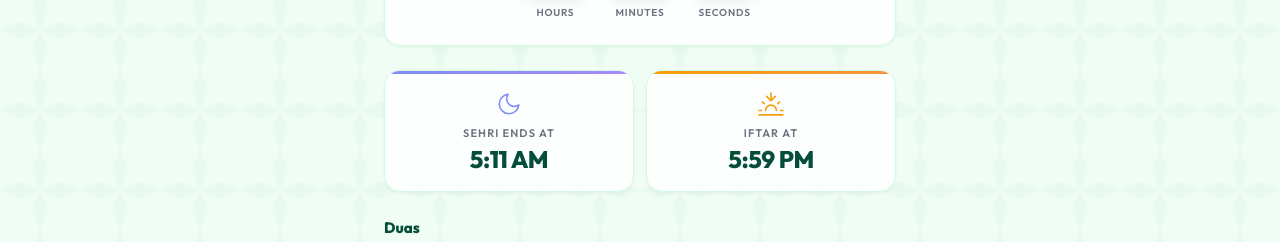
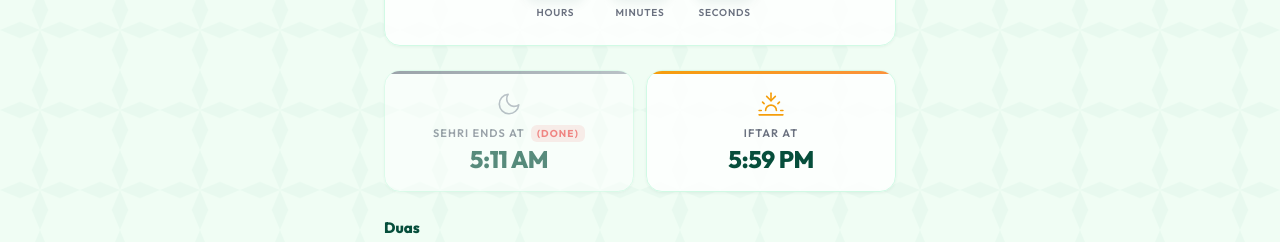
Before and after one commit to Ahmad-Munab/ramadan-times-revamp, a Next.js app: page / in a window 1280 px wide. Shown: the part 410-652 px from the top of the page. Built offline with nearby package versions, Linux system fonts and the light colour scheme.

Commit message:
dynamic status upgrades

```diff
--- a/app/page.tsx
+++ b/app/page.tsx
@@ -5,7 +5,8 @@ import { Lang } from "@/lib/i18n";
 import {
   getCurrentStatus,
   getRozaNumber,
-  getTodaySchedule,
+  getDisplaySchedule,
+  getTimeCardStatus,
   getDistrictsFlat,
   District,
 } from "@/lib/timings";
@@ -81,11 +82,12 @@ export default function Home() {
   // ─── Derived state ───
   const status = getCurrentStatus(selectedDistrict.offset);
   const rozaNumber = getRozaNumber();
-  const todaySchedule = getTodaySchedule(selectedDistrict.offset);
+  const displaySchedule = getDisplaySchedule(selectedDistrict.offset);
+  const timeCardStatus = getTimeCardStatus(selectedDistrict.offset);
 
   // Use fallback times if not a Ramadan day (use day 1 for preview)
-  const sehriTime = todaySchedule?.adjustedSehri ?? "05:12";
-  const iftarTime = todaySchedule?.adjustedIftar ?? "17:58";
+  const sehriTime = displaySchedule?.adjustedSehri ?? "05:12";
+  const iftarTime = displaySchedule?.adjustedIftar ?? "17:58";
 
   // ─── Prevent flash before hydration ───
   if (!mounted) {
@@ -173,6 +175,7 @@ export default function Home() {
               sehriTime={sehriTime}
               iftarTime={iftarTime}
               lang={lang}
+              status={timeCardStatus}
             />
           </section>
 
--- a/components/Footer.tsx
+++ b/components/Footer.tsx
@@ -37,6 +37,7 @@ export default function Footer({ lang }: FooterProps) {
                         fontSize: 11,
                         color: "var(--text-muted)",
                         fontWeight: 500,
+                        fontFamily: "system-ui, -apple-system, sans-serif",
                     }}
                 >
                     {t("ramadan_year", lang)}
--- a/components/TimeCard.tsx
+++ b/components/TimeCard.tsx
@@ -1,15 +1,29 @@
 "use client";
 
 import { Lang, t, localizeTime } from "@/lib/i18n";
+import type { TimeCardStatusResult } from "@/lib/timings";
 
 interface TimeCardProps {
     sehriTime: string;
     iftarTime: string;
     lang: Lang;
+    status: TimeCardStatusResult;
 }
 
-export default function TimeCard({ sehriTime, iftarTime, lang }: TimeCardProps) {
+export default function TimeCard({ sehriTime, iftarTime, lang, status }: TimeCardProps) {
+    const badgeStyle: React.CSSProperties = {
+        fontSize: 10,
+        fontWeight: 700,
+        padding: "2px 6px",
+        borderRadius: 6,
+        marginLeft: 4,
+        display: "inline-block",
+        verticalAlign: "middle",
+        lineHeight: 1.3,
+    };
+
     return (
+        <div style={{ display: "flex", flexDirection: "column", gap: 12 }}>
             <div
                 style={{
                     display: "grid",
@@ -25,6 +39,8 @@ export default function TimeCard({ sehriTime, iftarTime, lang }: TimeCardProps)
                         textAlign: "center",
                         position: "relative",
                         overflow: "hidden",
+                        opacity: status.sehriStatus === "done" ? 0.65 : 1,
+                        transition: "opacity 0.3s ease",
                     }}
                 >
                     {/* Subtle top accent */}
@@ -35,13 +51,15 @@ export default function TimeCard({ sehriTime, iftarTime, lang }: TimeCardProps)
                             left: 0,
                             right: 0,
                             height: 3,
-                        background: "linear-gradient(90deg, #818cf8, #a78bfa)",
+                            background: status.sehriStatus === "done"
+                                ? "linear-gradient(90deg, #6b7280, #9ca3af)"
+                                : "linear-gradient(90deg, #818cf8, #a78bfa)",
                             borderRadius: "var(--radius-lg) var(--radius-lg) 0 0",
                         }}
                     />
                     {/* Moon SVG icon for Sehri */}
                     <div style={{ marginBottom: 8, display: "flex", justifyContent: "center" }}>
-                    <svg width="26" height="26" viewBox="0 0 24 24" fill="none" stroke="#818cf8" strokeWidth="1.5" strokeLinecap="round" strokeLinejoin="round">
+                        <svg width="26" height="26" viewBox="0 0 24 24" fill="none" stroke={status.sehriStatus === "done" ? "#9ca3af" : "#818cf8"} strokeWidth="1.5" strokeLinecap="round" strokeLinejoin="round">
                             <path d="M21 12.79A9 9 0 1 1 11.21 3 7 7 0 0 0 21 12.79z" />
                         </svg>
                     </div>
@@ -53,9 +71,25 @@ export default function TimeCard({ sehriTime, iftarTime, lang }: TimeCardProps)
                             textTransform: "uppercase",
                             letterSpacing: "0.1em",
                             marginBottom: 4,
+                            display: "flex",
+                            alignItems: "center",
+                            justifyContent: "center",
+                            flexWrap: "wrap",
+                            gap: 2,
                         }}
                     >
-                    {t("sehri", lang)}
+                        <span>{t("sehri", lang)}</span>
+                        {status.sehriStatus === "done" && (
+                            <span
+                                style={{
+                                    ...badgeStyle,
+                                    background: "rgba(239, 68, 68, 0.15)",
+                                    color: "#ef4444",
+                                }}
+                            >
+                                {t("sehri_done", lang)}
+                            </span>
+                        )}
                     </p>
                     <p
                         style={{
@@ -68,7 +102,6 @@ export default function TimeCard({ sehriTime, iftarTime, lang }: TimeCardProps)
                     >
                         {localizeTime(sehriTime, lang)}
                     </p>
-
                 </div>
 
                 {/* Iftar Card */}
@@ -89,7 +122,9 @@ export default function TimeCard({ sehriTime, iftarTime, lang }: TimeCardProps)
                             left: 0,
                             right: 0,
                             height: 3,
-                        background: "linear-gradient(90deg, #f59e0b, #fb923c)",
+                            background: status.iftarStatus === "ongoing"
+                                ? "linear-gradient(90deg, #22c55e, #4ade80)"
+                                : "linear-gradient(90deg, #f59e0b, #fb923c)",
                             borderRadius: "var(--radius-lg) var(--radius-lg) 0 0",
                         }}
                     />
@@ -114,9 +149,25 @@ export default function TimeCard({ sehriTime, iftarTime, lang }: TimeCardProps)
                             textTransform: "uppercase",
                             letterSpacing: "0.1em",
                             marginBottom: 4,
+                            display: "flex",
+                            alignItems: "center",
+                            justifyContent: "center",
+                            flexWrap: "wrap",
+                            gap: 2,
                         }}
                     >
-                    {t("iftar", lang)}
+                        <span>{t("iftar", lang)}</span>
+                        {status.iftarStatus === "ongoing" && (
+                            <span
+                                style={{
+                                    ...badgeStyle,
+                                    background: "rgba(34, 197, 94, 0.15)",
+                                    color: "#22c55e",
+                                }}
+                            >
+                                {t("iftar_ongoing", lang)}
+                            </span>
+                        )}
                     </p>
                     <p
                         style={{
@@ -131,5 +182,37 @@ export default function TimeCard({ sehriTime, iftarTime, lang }: TimeCardProps)
                     </p>
                 </div>
             </div>
+
+            {/* Prayer Reminder Banner */}
+            {status.showPrayerReminder && (
+                <div
+                    className="glass-card animate-breathe"
+                    style={{
+                        padding: "14px 18px",
+                        textAlign: "center",
+                        background: "linear-gradient(135deg, rgba(99,102,241,0.12), rgba(167,139,250,0.12))",
+                        border: "1px solid rgba(99,102,241,0.2)",
+                    }}
+                >
+                    <p
+                        style={{
+                            fontSize: 14,
+                            fontWeight: 700,
+                            color: "var(--accent)",
+                            display: "flex",
+                            alignItems: "center",
+                            justifyContent: "center",
+                            gap: 8,
+                        }}
+                    >
+                        <svg width="18" height="18" viewBox="0 0 24 24" fill="none" stroke="currentColor" strokeWidth="2" strokeLinecap="round" strokeLinejoin="round">
+                            <path d="M18 8A6 6 0 0 0 6 8c0 7-3 9-3 9h18s-3-2-3-9" />
+                            <path d="M13.73 21a2 2 0 0 1-3.46 0" />
+                        </svg>
+                        {t("prayer_reminder", lang)}
+                    </p>
+                </div>
+            )}
+        </div>
     );
 }
--- a/lib/i18n.ts
+++ b/lib/i18n.ts
@@ -24,6 +24,9 @@ const translations: Record<string, Record<Lang, string>> = {
     sehri: { en: "Sehri ends at", bn: "সেহরির শেষ সময়" },
     iftar: { en: "Iftar at", bn: "ইফতার" },
     today: { en: "Today", bn: "আজ" },
+    sehri_done: { en: "(Done)", bn: "(শেষ)" },
+    iftar_ongoing: { en: "(Ongoing)", bn: "(চলছে)" },
+    prayer_reminder: { en: "Sehri time ended. Pray now!", bn: "সেহরির সময় শেষ। নামাজ পড়ুন!" },
 
     // ─── Roza ───
     roza: { en: "Roza", bn: "রোজা" },
--- a/lib/timings.ts
+++ b/lib/timings.ts
@@ -240,6 +240,87 @@ export function getRozaNumber(): number {
   return idx === -1 ? 0 : idx + 1;
 }
 
+/**
+ * Returns the schedule to display in the UI.
+ * Shows today's times until 1 hour past Iftaar, then switches to next day.
+ */
+export function getDisplaySchedule(
+  offsetMinutes: number
+): (DaySchedule & { adjustedSehri: string; adjustedIftar: string; displayRoza: number }) | null {
+  const now = new Date();
+  const bdNow = new Date(
+    now.toLocaleString("en-US", { timeZone: "Asia/Dhaka" })
+  );
+  const nowMinutes = bdNow.getHours() * 60 + bdNow.getMinutes();
+  const schedule = getSchedule();
+  const todayIdx = getTodayIndex();
+
+  if (todayIdx === -1) return null;
+
+  const today = schedule[todayIdx];
+  const todayIftar = timeToMinutes(applyOffset(today.iftar, offsetMinutes));
+
+  // If more than 1 hour past Iftaar, show next day
+  if (nowMinutes > todayIftar + 60 && todayIdx + 1 < schedule.length) {
+    const nextDay = schedule[todayIdx + 1];
+    return {
+      ...nextDay,
+      adjustedSehri: applyOffset(nextDay.sehri_end, offsetMinutes),
+      adjustedIftar: applyOffset(nextDay.iftar, offsetMinutes),
+      displayRoza: todayIdx + 2,
+    };
+  }
+
+  return {
+    ...today,
+    adjustedSehri: applyOffset(today.sehri_end, offsetMinutes),
+    adjustedIftar: applyOffset(today.iftar, offsetMinutes),
+    displayRoza: todayIdx + 1,
+  };
+}
+
+export interface TimeCardStatusResult {
+  sehriStatus: "active" | "done";
+  iftarStatus: "upcoming" | "ongoing";
+  showPrayerReminder: boolean;
+}
+
+/**
+ * Returns the current contextual status for the time cards.
+ */
+export function getTimeCardStatus(offsetMinutes: number): TimeCardStatusResult {
+  const now = new Date();
+  const bdNow = new Date(
+    now.toLocaleString("en-US", { timeZone: "Asia/Dhaka" })
+  );
+  const nowMinutes = bdNow.getHours() * 60 + bdNow.getMinutes();
+  const schedule = getSchedule();
+  const todayIdx = getTodayIndex();
+
+  if (todayIdx === -1) {
+    return { sehriStatus: "active", iftarStatus: "upcoming", showPrayerReminder: false };
+  }
+
+  const today = schedule[todayIdx];
+  const sehriEnd = timeToMinutes(applyOffset(today.sehri_end, offsetMinutes));
+  const iftarTime = timeToMinutes(applyOffset(today.iftar, offsetMinutes));
+
+  // If we've rolled over to next day (1h past iftar), everything is fresh/active
+  if (nowMinutes > iftarTime + 60) {
+    return { sehriStatus: "active", iftarStatus: "upcoming", showPrayerReminder: false };
+  }
+
+  const sehriDone = nowMinutes >= sehriEnd;
+  const prayerReminder = sehriDone && nowMinutes < sehriEnd + 60;
+  const iftarOngoing = nowMinutes >= iftarTime;
+
+  return {
+    sehriStatus: sehriDone ? "done" : "active",
+    iftarStatus: iftarOngoing ? "ongoing" : "upcoming",
+    showPrayerReminder: prayerReminder,
+  };
+}
+
 export function format12h(time24h: string): string {
   const [h, m] = time24h.split(":").map(Number);
   const period = h >= 12 ? "PM" : "AM";
```
Lines whose indentation alone changed are shown as unchanged.
